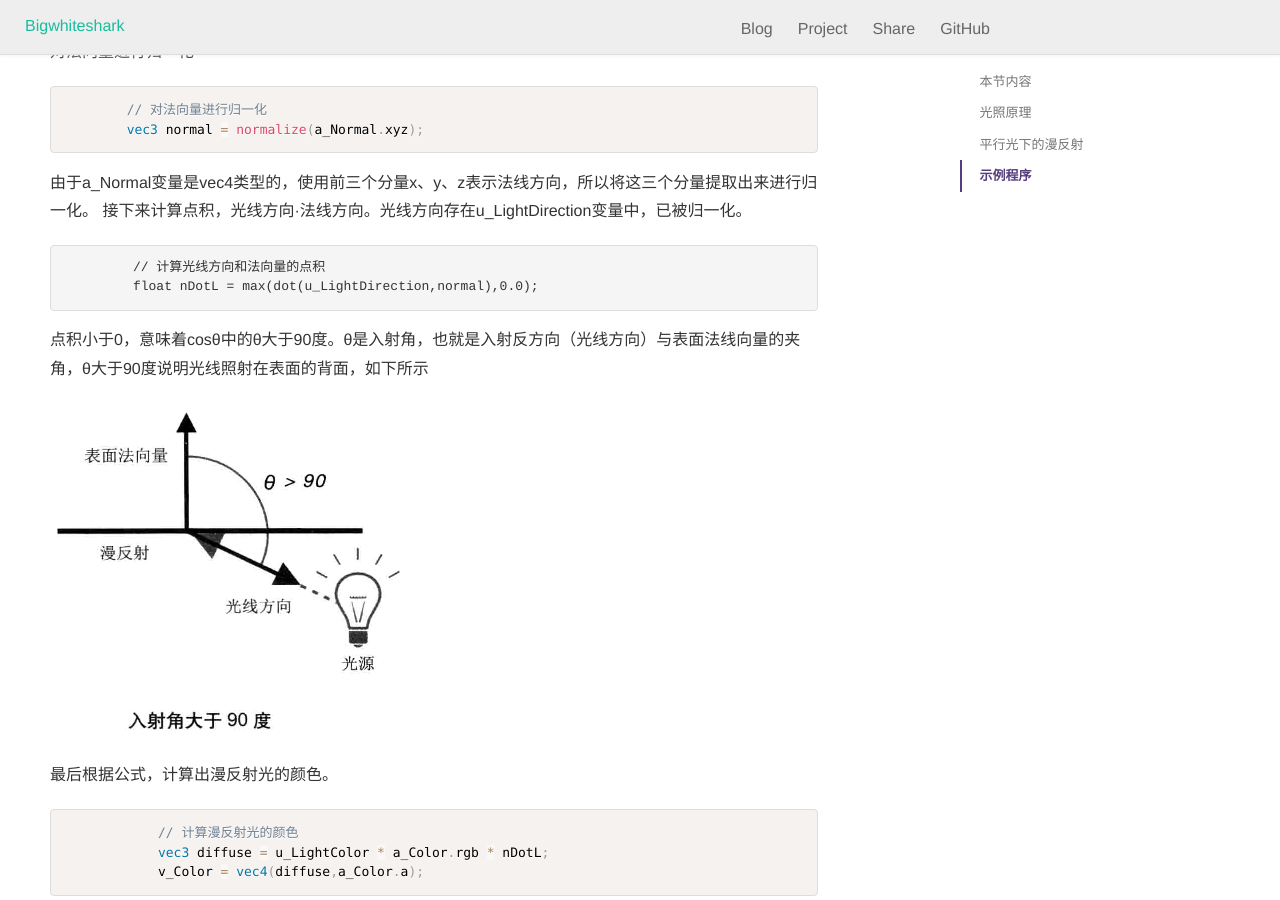
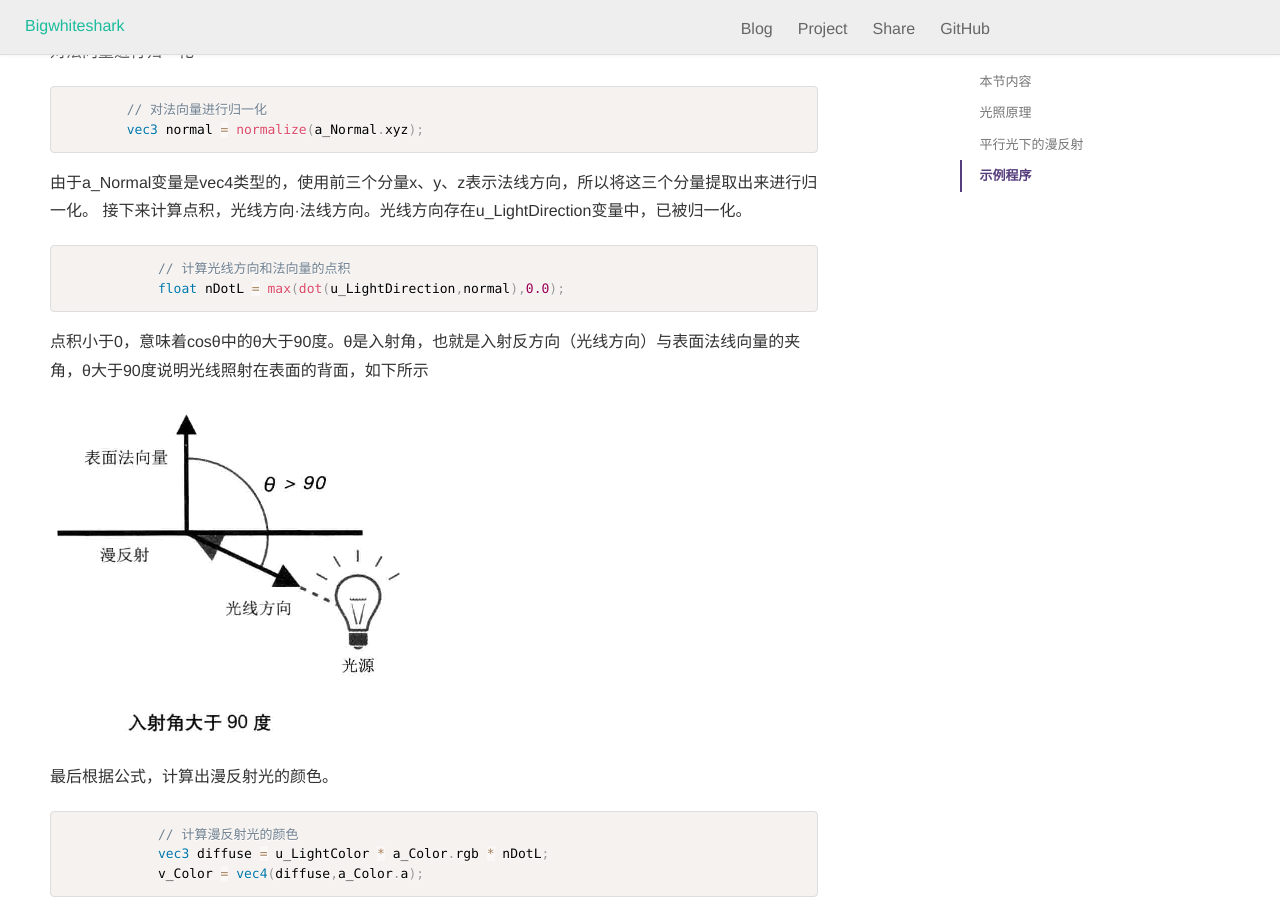
Before and after one commit to bigwhiteshark/bigwhiteshark.github.com, a Jekyll site: the page built from _posts/2017-08-09-webgl-light.md, in a window 1280 px wide and 900 px high, scrolled down 5146 px. Built offline with Jekyll 4.4.1, drawn with Linux system fonts in a browser that asks for light colours; nearby versions of some CDN libraries; Markdown is read by kramdown in place of the engine named in the settings; comment, search, counter and statistics services are not loaded.

Commit message:
first commit

````diff
--- a/_posts/2017-08-09-webgl-light.md
+++ b/_posts/2017-08-09-webgl-light.md
@@ -137,10 +137,10 @@ tags: [webgl, light]
 ```
 由于a_Normal变量是vec4类型的，使用前三个分量x、y、z表示法线方向，所以将这三个分量提取出来进行归一化。
 接下来计算点积，光线方向·法线方向。光线方向存在u_LightDirection变量中，已被归一化。
-
+```glsl
             // 计算光线方向和法向量的点积
             float nDotL = max(dot(u_LightDirection,normal),0.0);
-
+```
 点积小于0，意味着cosθ中的θ大于90度。θ是入射角，也就是入射反方向（光线方向）与表面法线向量的夹角，θ大于90度说明光线照射在表面的背面，如下所示
 
   ![光线角度](/assets/image/blog/light-angle.png)
````
